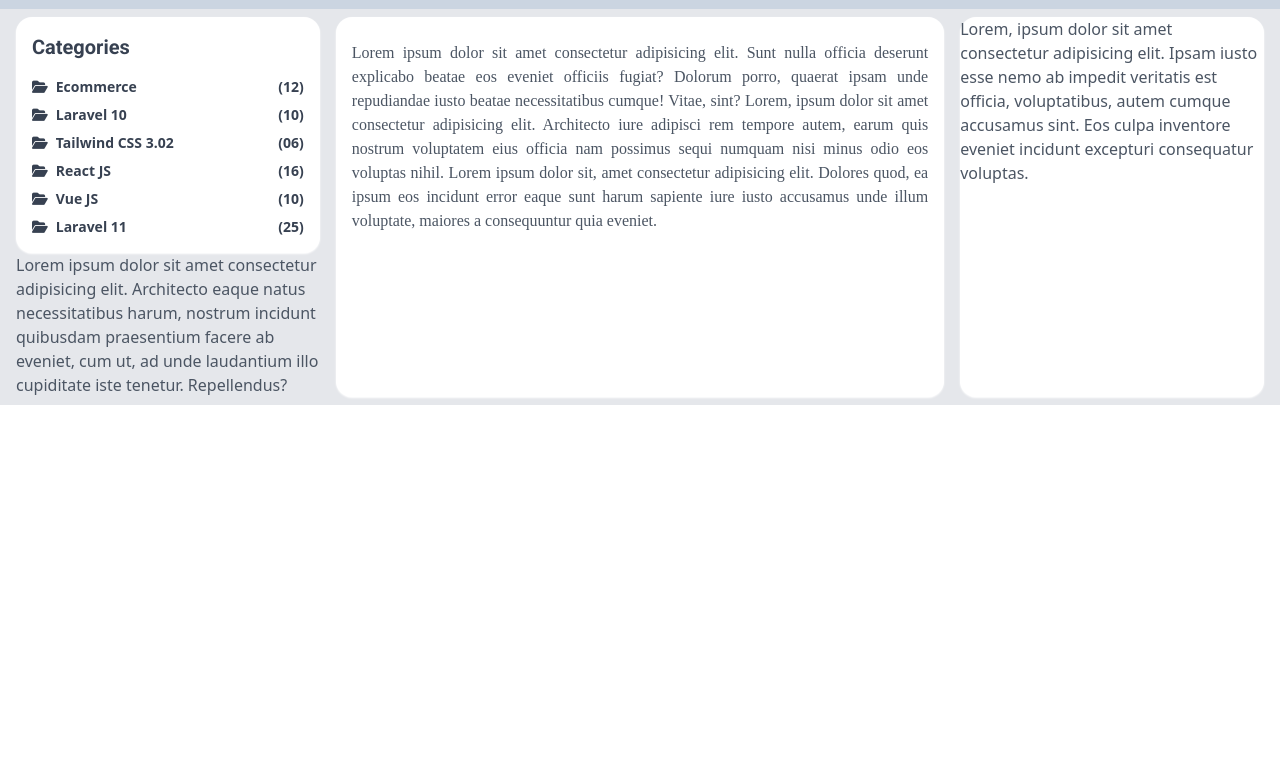
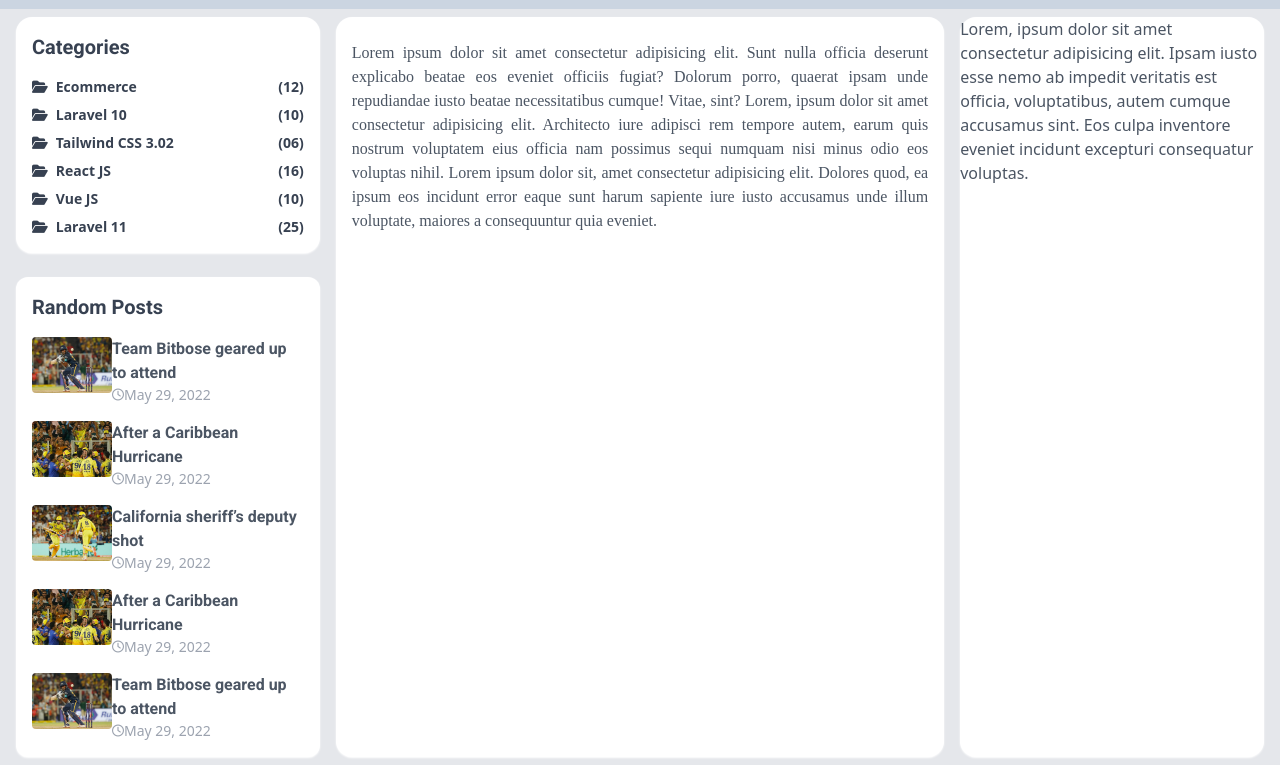
Before and after one commit to mosta5617/Tailwind-CSS-Project-Practice, a website: page index.html in a window 1280 px wide. Shown: the part 53-818 px from the top of the page. Drawn offline with Linux system fonts and the light colour scheme; a web font is replaced by a local one.

Commit message:
Blog Random Post

```diff
--- a/index.html
+++ b/index.html
@@ -127,7 +127,103 @@
                 <!-- End CAtegory Sidebar -->
             </div>
             <!-- Start Random Post -->
-            Lorem ipsum dolor sit amet consectetur adipisicing elit. Architecto eaque natus necessitatibus harum, nostrum incidunt quibusdam praesentium facere ab eveniet, cum ut, ad unde laudantium illo cupiditate iste tenetur. Repellendus?
+            <div class="bg-white shadow-sm shadow-white rounded-xl p-4 mt-6 ">
+                <h3 class="text-xl font-semibold text-gray-700 font-roboto "> Random Posts  </h3>
+
+                <div class="mt-4">
+                     <a href="#" class="flex group mt-4 " >
+                          <div class="flex-shrink-0 ">
+                               <img src="./images/1.jpg" class="h-14 w-20 rounded object-cover hover:brightness-200 " />
+                          </div>
+                          <div class="flex-grow pl-3 ">
+                               <h5 class="text-md leading-5 block font-roboto font-semibold transition group-hover:text-blue-500 ">
+                                    Team Bitbose geared up to attend
+                               </h5>
+                               <div class="flex text-gray-400 text-sm items-center ">
+                                    <span class="mr-1 text-xs">
+                                         <i class="far fa-clock"></i>
+                                    </span>
+                                    May 29, 2022
+                               </div>
+                          </div>
+                     </a>
+
+                     <a href="#" class="flex group mt-4 " >
+                          <div class="flex-shrink-0 ">
+                               <img src="./images/2.jpg" class="h-14 w-20 rounded object-cover hover:brightness-200 " />
+                          </div>
+                          <div class="flex-grow pl-3 ">
+                               <h5 class="text-md leading-5 block font-roboto font-semibold transition group-hover:text-blue-500 ">
+                                    After a Caribbean Hurricane
+                               </h5>
+                               <div class="flex text-gray-400 text-sm items-center ">
+                                    <span class="mr-1 text-xs">
+                                         <i class="far fa-clock"></i>
+                                    </span>
+                                    May 29, 2022
+                               </div>
+                          </div>
+                     </a>
+
+                     <a href="#" class="flex group mt-4 " >
+                          <div class="flex-shrink-0 ">
+                               <img src="./images/3.jpg" class="h-14 w-20 rounded object-cover hover:brightness-200 " />
+                          </div>
+                          <div class="flex-grow pl-3 ">
+                               <h5 class="text-md leading-5 block font-roboto font-semibold transition group-hover:text-blue-500 ">
+                                    California sheriff’s deputy shot
+                               </h5>
+                               <div class="flex text-gray-400 text-sm items-center ">
+                                    <span class="mr-1 text-xs">
+                                         <i class="far fa-clock"></i>
+                                    </span>
+                                    May 29, 2022
+                               </div>
+                          </div>
+                     </a>
+
+
+                     <a href="#" class="flex group mt-4 " >
+                          <div class="flex-shrink-0 ">
+                               <img src="./images/2.jpg" class="h-14 w-20 rounded object-cover hover:brightness-200 " />
+                          </div>
+                          <div class="flex-grow pl-3 ">
+                               <h5 class="text-md leading-5 block font-roboto font-semibold transition group-hover:text-blue-500 ">
+                                    After a Caribbean Hurricane
+                               </h5>
+                               <div class="flex text-gray-400 text-sm items-center ">
+                                    <span class="mr-1 text-xs">
+                                         <i class="far fa-clock"></i>
+                                    </span>
+                                    May 29, 2022
+                               </div>
+                          </div>
+                     </a>
+
+
+                     <a href="#" class="flex group mt-4 " >
+                          <div class="flex-shrink-0 ">
+                               <img src="./images/1.jpg" class="h-14 w-20 rounded object-cover hover:brightness-200 " />
+                          </div>
+                          <div class="flex-grow pl-3 ">
+                               <h5 class="text-md leading-5 block font-roboto font-semibold transition group-hover:text-blue-500 ">
+                                    Team Bitbose geared up to attend
+                               </h5>
+                               <div class="flex text-gray-400 text-sm items-center ">
+                                    <span class="mr-1 text-xs">
+                                         <i class="far fa-clock"></i>
+                                    </span>
+                                    May 29, 2022
+                               </div>
+                          </div>
+                     </a>
+
+                </div>
+            </div>
+
+
+
+            <!-- End Random Post  -->
             <!-- End Random Post -->
         </div>
         <div class="w-6/12 bg-white shadow-sm shadow-white rounded-2xl px-4 mx-auto text-justify font-borel py-6">
```
Also changed, not shown: images/1.jpg (added), images/2.jpg (added), images/3.jpg (added), images/4.jpg (added).
